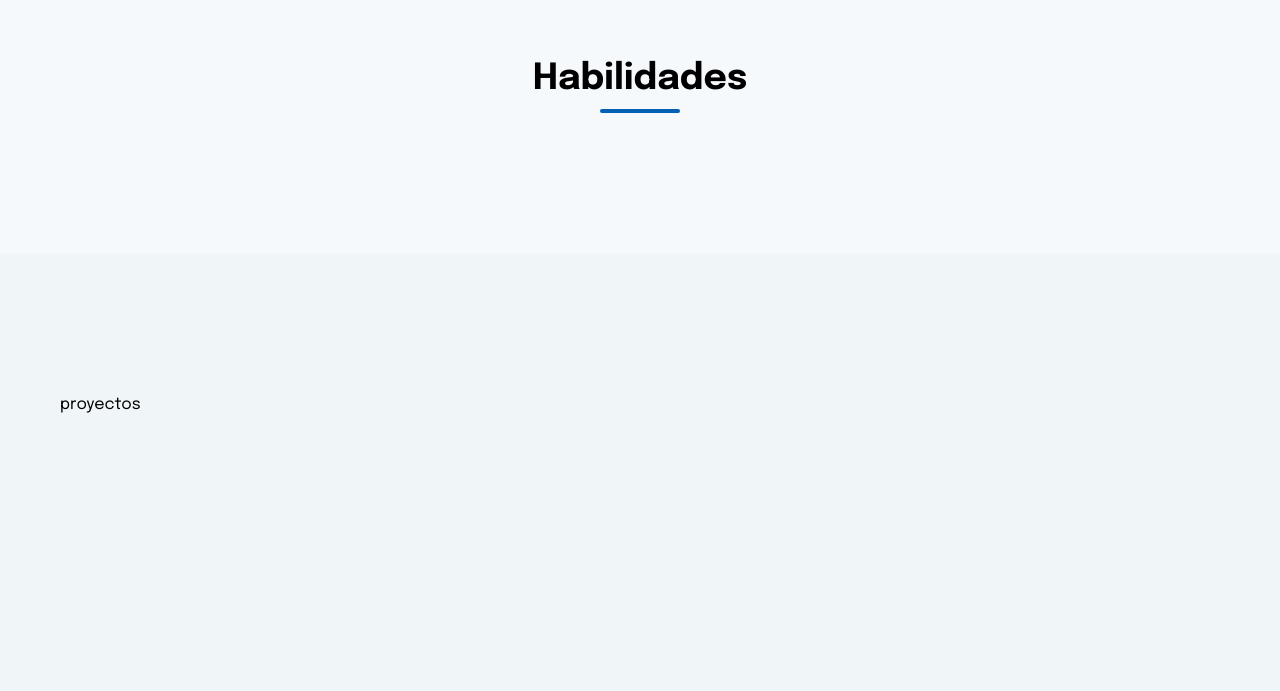
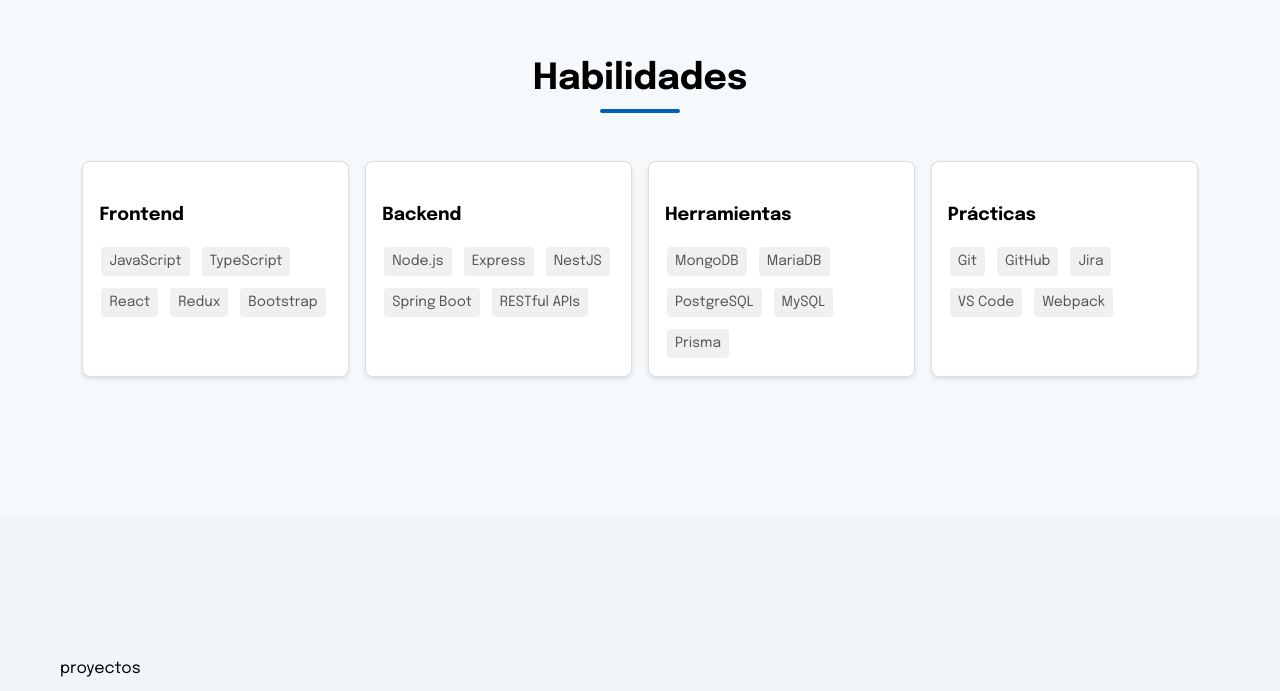
Before and after one commit to octaM3/portfolio, a React (Vite) app: page / in a window 1280 px wide. Shown: the part 1448-2139 px from the top of the page. Built offline with nearby package versions, Linux system fonts and the light colour scheme.

Commit message:
Empiezo seccion de habilidades

```diff
--- /dev/null
+++ b/src/components/Labels/labels.css
@@ -0,0 +1,20 @@
+/* Skill label */
+
+.skill-label {
+    font-size: 0.875rem;
+    color: #555;
+    background-color: #f0f0f0;
+    border-radius: 0.25rem;
+    padding: 0.25rem 0.5rem;
+    margin: 0.125rem;
+    display: inline-block;
+}
+
+
+
+
+
+
+/*  */
+/*  */
+/*  */
--- /dev/null
+++ b/src/components/Labels/skillLabel/SkillLabel.tsx
@@ -0,0 +1,14 @@
+import type { FunctionComponent } from "react";
+import "../labels.css";
+
+interface SkillLabelProps {
+    txt: string;
+}
+
+const SkillLabel: FunctionComponent<SkillLabelProps> = ({ txt }) => {
+    return (
+        <div className="skill-label">{txt}</div>
+    );
+}
+
+export default SkillLabel;
--- /dev/null
+++ b/src/components/cards/cards.css
@@ -0,0 +1,22 @@
+/* Skill Card */
+
+.skill-card {
+    /* flex: 1 1 250px; */
+    width: 23%;
+    background-color: #ffffff;
+    border: 1px solid #ddd;
+    border-radius: 0.5rem;
+    padding: 1rem;
+    box-shadow: 0 2px 4px rgba(0, 0, 0, 0.1);
+    transition: border-color 0.3s;
+}
+
+.skill-card:hover {
+    border-color: var(--blue);
+}
+
+
+
+/*  */
+/*  */
+/*  */
--- /dev/null
+++ b/src/components/cards/skillsCard/SkillCard.tsx
@@ -0,0 +1,25 @@
+import type { FunctionComponent } from "react";
+import "../cards.css";
+import SkillLabel from "../../Labels/skillLabel/SkillLabel";
+import SimpleText from "../../text/simpleText/SimpleText";
+
+interface SkillCardProps {
+    name: string;
+    skills: string[];
+}
+
+const SkillCard: FunctionComponent<SkillCardProps> = ({ name, skills }) => {
+    return (
+        <div className="skill-card">
+            <SimpleText color="none" fontWeight={700} size="big" text={name} className="mt-4" />
+
+            <div className="d-flex flex-wrap gap-2">
+                {skills.map((skill, i) => (
+                    <SkillLabel txt={skill} key={i} />
+                ))}
+            </div>
+        </div>
+    );
+}
+
+export default SkillCard;
--- a/src/components/sections/aboutMeSection/AboutMeSection.tsx
+++ b/src/components/sections/aboutMeSection/AboutMeSection.tsx
@@ -13,14 +13,17 @@
 
             <div className="mt-5">
                 <SimpleText
+                    color="gray"
                     text={"Mi nombre es Octavio Curadelli, un apasionado por la programación y profundamente motivado para seguir aprendiendo y creciendo profesionalmente. Recientemente finalicé mis estudios como Técnico Programador en la Universidad Tecnológica Nacional, lo que me ha dado una sólida base técnica y el impulso para enfrentar nuevos desafíos."}
                     size="big"
                 />
                 <SimpleText
+                    color="gray"
                     text={"parrafo 2"}
                     size="big"
                 />
                 <SimpleText
+                    color="gray"
                     text={"parrafo 3"}
                     size="big"
                 />
--- a/src/components/sections/mainSection/MainSection.tsx
+++ b/src/components/sections/mainSection/MainSection.tsx
@@ -16,15 +16,15 @@
 
   return (
     <div className="position-relative d-flex flex-column align-items-center justify-content-center vh-100 text-center">
-      <SimpleText size="big" text="HOLA, SOY" />
+      <SimpleText color="gray" size="big" text="HOLA, SOY" />
       <Title text="Octavio Curadelli" />
       <Subtitle text="Desarrollador Full Stack" format="center" type="blue" />
       <div className="w-50 mt-3">
-        <SimpleText size="big" text="Creando experiencias web modernas y funcionales con atención al detalle y las mejores prácticas." />
+        <SimpleText color="gray" size="big" text="Creando experiencias web modernas y funcionales con atención al detalle y las mejores prácticas." />
       </div>
       <div className="d-flex align-items-center my-2">
         <i className="bi bi-geo-alt-fill me-2"></i>
-        <SimpleText className="m-0" size="mini" text="Mendoza, Argentina." />
+        <SimpleText color="gray" className="m-0" size="mini" text="Mendoza, Argentina." />
       </div>
 
       <div className="my-4">
--- a/src/components/sections/skillSection/SkillSection.tsx
+++ b/src/components/sections/skillSection/SkillSection.tsx
@@ -1,5 +1,7 @@
 import type { FunctionComponent } from "react";
 import Subtitle from "../../text/subtitle/Subtitle";
+import SkillCard from "../../cards/skillsCard/SkillCard";
+import skills from "../../../data/skills";
 
 interface SkillSectionProps {
 
@@ -7,9 +9,15 @@
 
 const SkillSection: FunctionComponent<SkillSectionProps> = () => {
     return (
-        <div>
+        <>
             <Subtitle text="Habilidades" format="center" type="normal" />
-        </div>
+
+            <div className="d-flex justify-content-center gap-3 flex-nowrap mt-5">
+                {Array.from(skills.entries()).map(([category, skillList]) => (
+                    <SkillCard name={category} skills={skillList} key={category} />
+                ))}
+            </div>
+        </>
     );
 }
 
--- a/src/components/text/simpleText/SimpleText.tsx
+++ b/src/components/text/simpleText/SimpleText.tsx
@@ -5,11 +5,34 @@
     size: 'big' | 'normal' | 'mini';          //Indica el tamaño del texto de 16px para normal o 14px para mini
     text: string;
     className?: string;
+    color: "gray" | "none";
+    fontWeight?: 900 | 800 | 700 | 600 | 500 | 400 | 300 | 200 | 100;
 }
 
-const SimpleText: FunctionComponent<SimpleTextProps> = ({ size, text, className }) => {
+const SimpleText: FunctionComponent<SimpleTextProps> = ({
+    size,
+    text,
+    className,
+    color,
+    fontWeight
+}) => {
+
+    const fontSize =
+        size === "big" ? "18px" :
+        size === "normal" ? "16px" :
+        "14px";
+
+        const colorClass = color ? "simp-txt" : "simp-txt-gray";
+
     return (
-        <p style={size === "big" ? {fontSize: "18px"} : size === "normal" ? {fontSize: "16px"} : {fontSize: "14px"}} className={`simp-txt ${className ? className : ""}`} >
+        <p
+            style={{
+                fontSize,
+                color,
+                fontWeight       // se aplica solo si existe
+            }}
+            className={`${colorClass} ${className ?? ""}`}
+        >
             {text}
         </p>
     );
--- a/src/components/text/text.css
+++ b/src/components/text/text.css
@@ -30,12 +30,12 @@
 /* simple text */
 /*  */
 
-.simp-txt {
+.simp-txt-gray {
     color: var(--grey-color);
 }
 
-.simp-txt-mini {
-    color: var(--grey-color);
+.simp-txt{
+    color: var(--text-color)
 }
 
 /* Title */
--- /dev/null
+++ b/src/data/skills.tsx
@@ -0,0 +1,8 @@
+const skills: Map<string,string[]> = new Map<string,string[]>([
+    ["Frontend", [ "JavaScript", "TypeScript", "React", "Redux", "Bootstrap" ]],
+    ["Backend", [ "Node.js", "Express", "NestJS", "Spring Boot", "RESTful APIs" ]],
+    ["Herramientas", [ "MongoDB", "MariaDB", "PostgreSQL", "MySQL", "Prisma" ]],
+    ["Prácticas", [ "Git", "GitHub", "Jira", "VS Code", "Webpack" ]]
+]);
+
+export default skills;
--- a/src/index.css
+++ b/src/index.css
@@ -18,7 +18,7 @@
 
 [data-theme="dark"] {
   /* Tema oscuro */
-  --bg-color-one: #090F14;
+  --bg-color-one: #040A0F;
   --bg-color-two: #090F14;
   --theme-icon-color: white;
 
```
